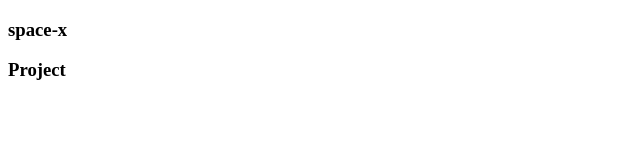
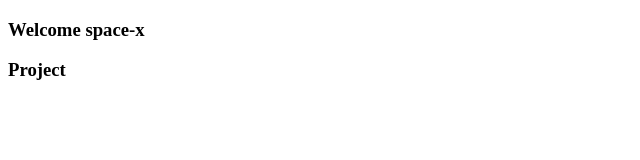
Before and after one commit to bathulayk7/space-x, a React (Create React App) app: page / in a window 1280 px wide. Shown: the top 160 px of the page, without its empty margins (0-640 px from the left). Built offline with nearby package versions, Linux system fonts and the light colour scheme.

Commit message:
App updated

```diff
--- a/src/App.jsx
+++ b/src/App.jsx
@@ -3,7 +3,7 @@
 function App() {
   return (
      <div className="App">
-      <h3>space-x</h3>
+      <h3>Welcome space-x</h3>
       <h3>Project</h3>
     </div>
   );
```
